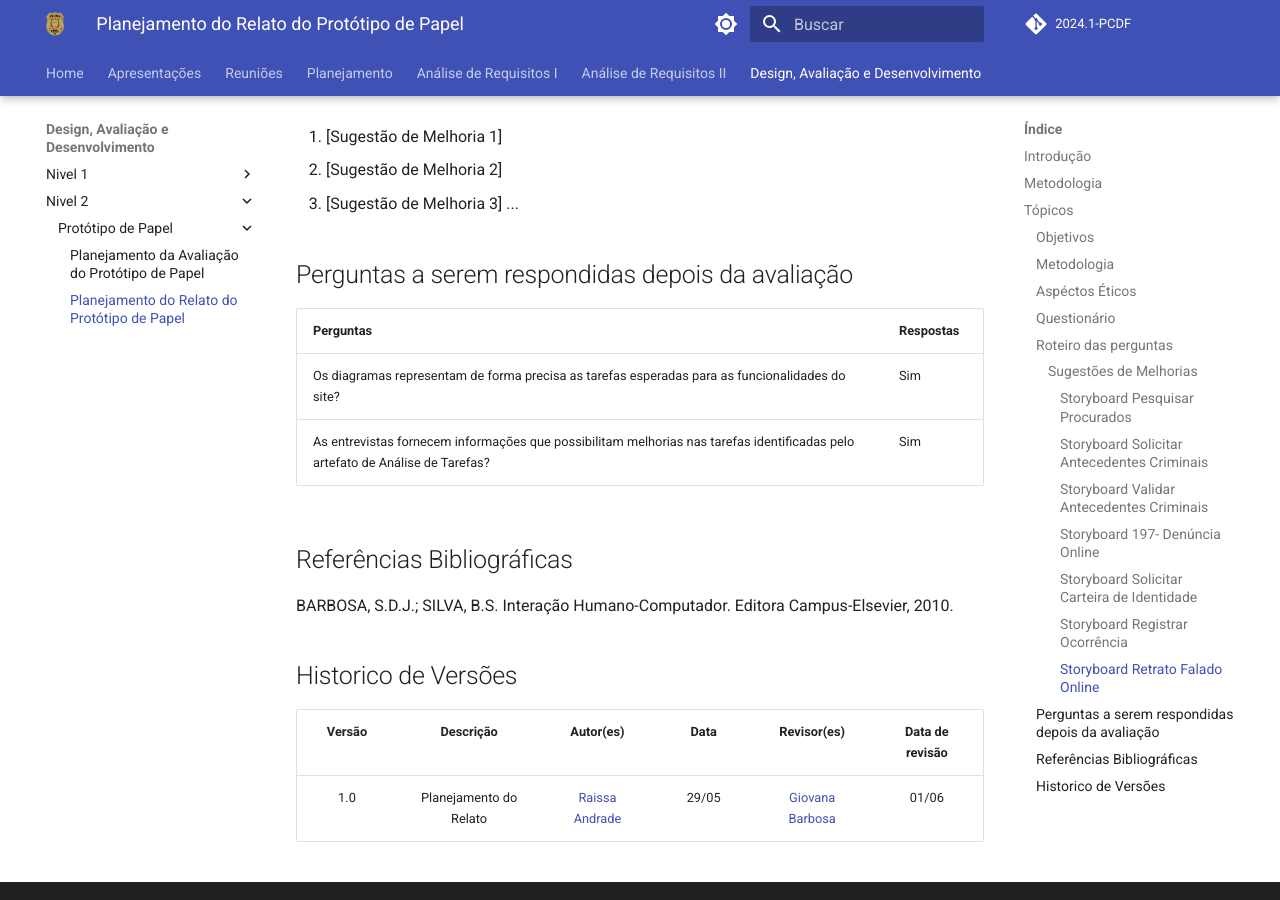
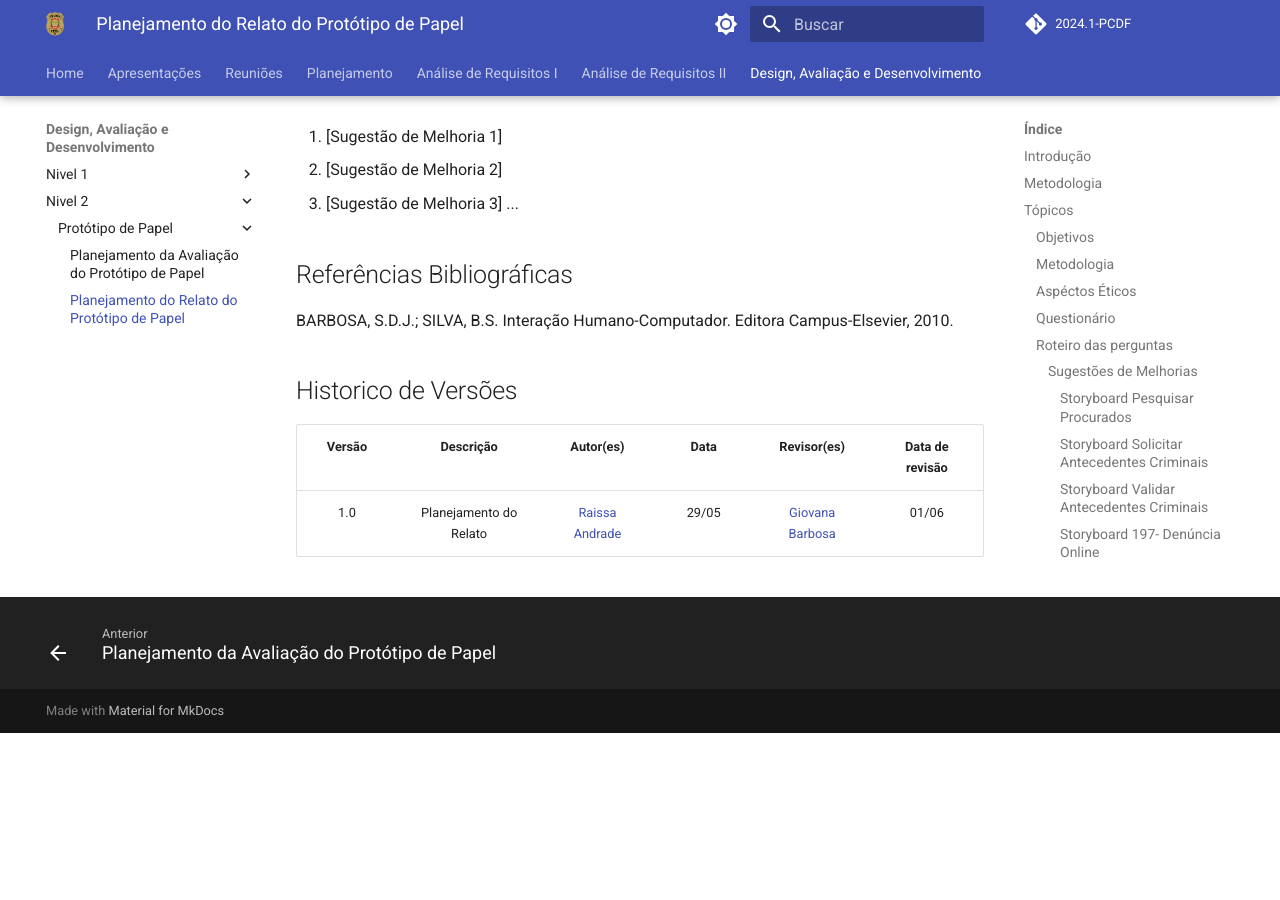
Before and after one commit to Interacao-Humano-Computador/2024.1-PCDF, an MkDocs documentation site: the page built from docs/design/Nivel2/prototipo_papel/planejamento_relato.md, in a window 1280 px wide and 900 px high, scrolled down 5226 px. Built offline with MkDocs 1.6.1 and Material for MkDocs 9.7.7, drawn with Linux system fonts in a browser that asks for light colours; comment, search, counter and statistics services are not loaded; after the commit the page ends 5959 px from its top, so only the background shows below that.

Commit message:
Correção

```diff
--- a/docs/design/Nivel2/prototipo_papel/planejamento_relato.md
+++ b/docs/design/Nivel2/prototipo_papel/planejamento_relato.md
@@ -140,11 +140,7 @@ Fonte - BARBOSA e SILVA (2010).
 3. [Sugestão de Melhoria 3]
 ...
 
-## Perguntas a serem respondidas depois da avaliação
-|Perguntas|Respostas|
-|---------|---------|
-|Os diagramas representam de forma precisa as tarefas esperadas para as funcionalidades do site?|Sim
-| As entrevistas fornecem informações que possibilitam melhorias nas tarefas identificadas pelo artefato de Análise de Tarefas?|Sim
+
 
 ## Referências Bibliográficas
 
```
Also changed, not shown: docs/design/Nivel1/analise_tarefas/relato.md (+5 -0 lines).
